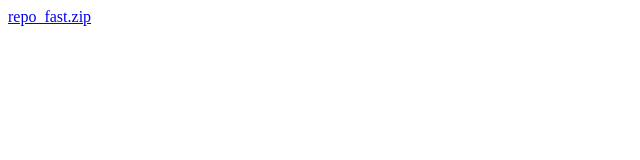
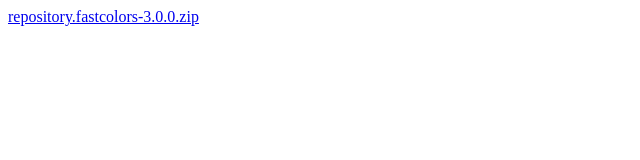
Before and after one commit to fastcolors/fastcolors.github.io, a plain HTML site: page index.html in a window 1280 px wide. Shown: the whole page, without its empty margins (0-640 px from the left). Drawn offline with Linux system fonts and the light colour scheme.

Commit message:
Update index.html

```diff
--- a/index.html
+++ b/index.html
@@ -1,2 +1,2 @@
 <!DOCTYPE html>
-<a href="repository.fastcolors-3.0.0.zip">repo_fast.zip</a>
+<a href="repository.fastcolors-3.0.0.zip">repository.fastcolors-3.0.0.zip</a>
```
